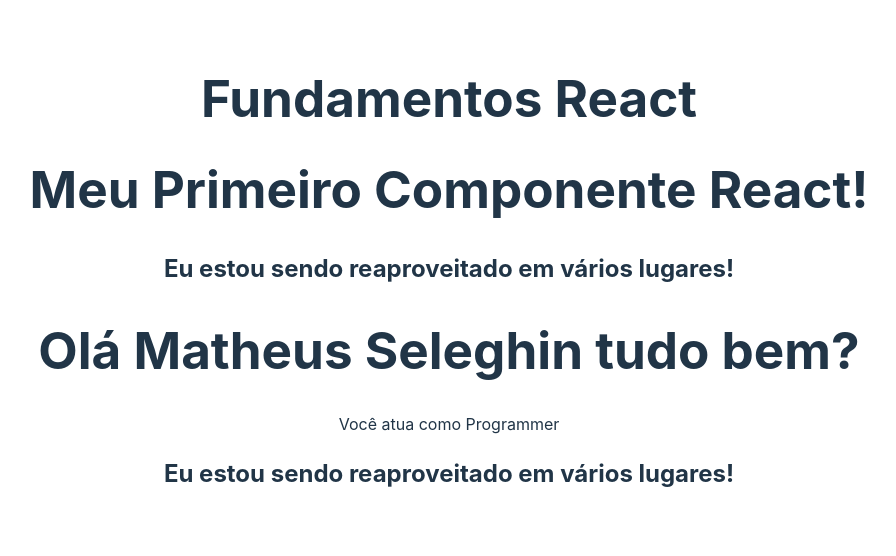
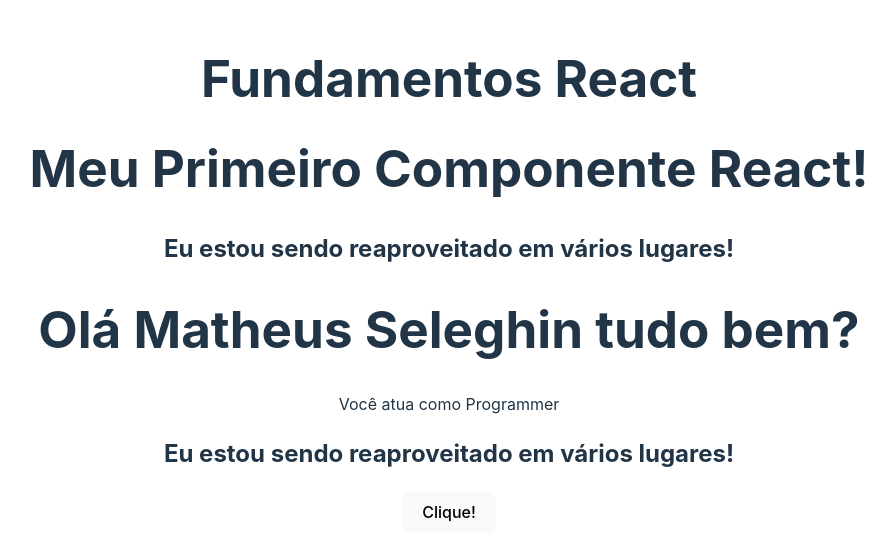
Before and after one commit to theselegadev/React, a React (Vite) app in the folder 2_FUNDAMENTOS/fundamentos/: page / in a window 1280 px wide. Shown: the part 126-682 px from the top of the page, without its empty margins (191-1087 px from the left). Built offline with nearby package versions, Linux system fonts and the light colour scheme.

Commit message:
Evento de click

```diff
--- a/2_FUNDAMENTOS/fundamentos/src/App.jsx
+++ b/2_FUNDAMENTOS/fundamentos/src/App.jsx
@@ -2,6 +2,7 @@
 import FirstComponent from './components/FirstComponent'
 import TemplateExpressions from './components/TemplateExpressions'
 import MyComponent from './components/MyComponent'
+import Events from './components/Events'
 import './App.css'
 
 function App() {
@@ -13,6 +14,7 @@
       <FirstComponent/>
       <TemplateExpressions/>
       <MyComponent/>
+      <Events/>
     </div>
   )
 }
--- /dev/null
+++ b/2_FUNDAMENTOS/fundamentos/src/components/Events.jsx
@@ -0,0 +1,16 @@
+const Events = () => {
+    const handleMyEvent = (e) => {
+        console.log("Ativou o evento")
+        console.log(e)
+    }
+
+    return (
+        <div>
+            <div>
+                <button onClick={handleMyEvent}>Clique!</button>
+            </div>
+        </div>
+    )
+}
+
+export default Events
```
